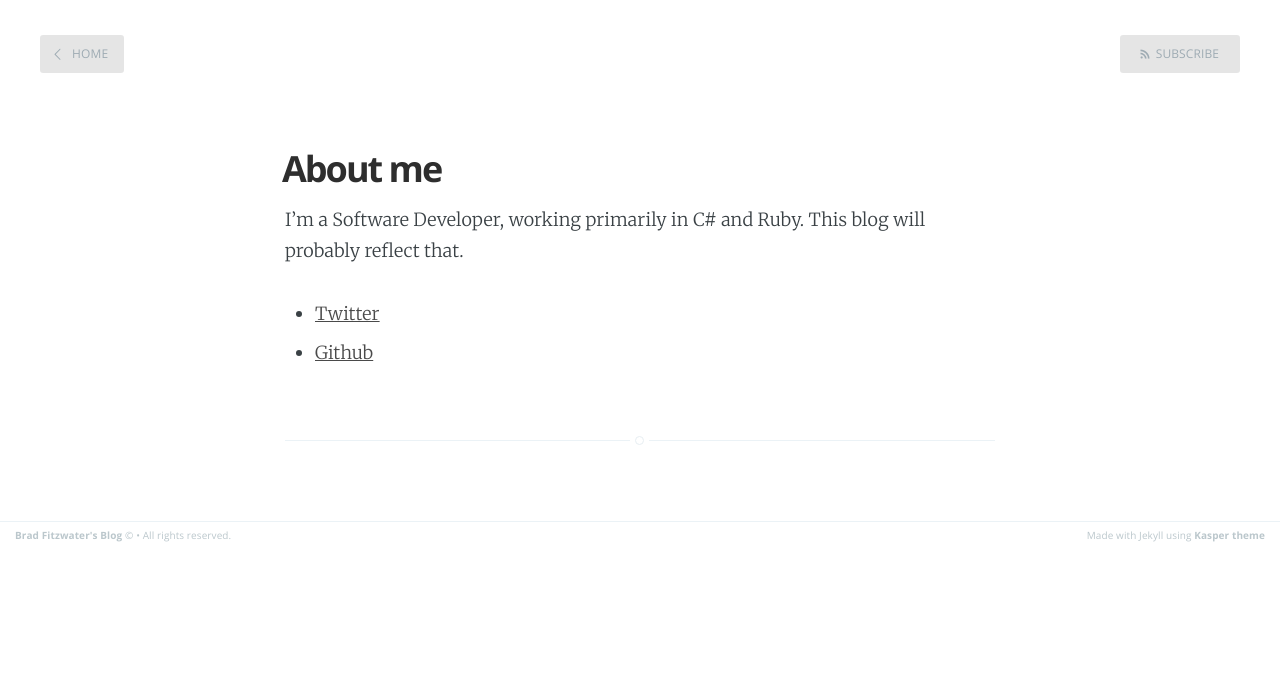
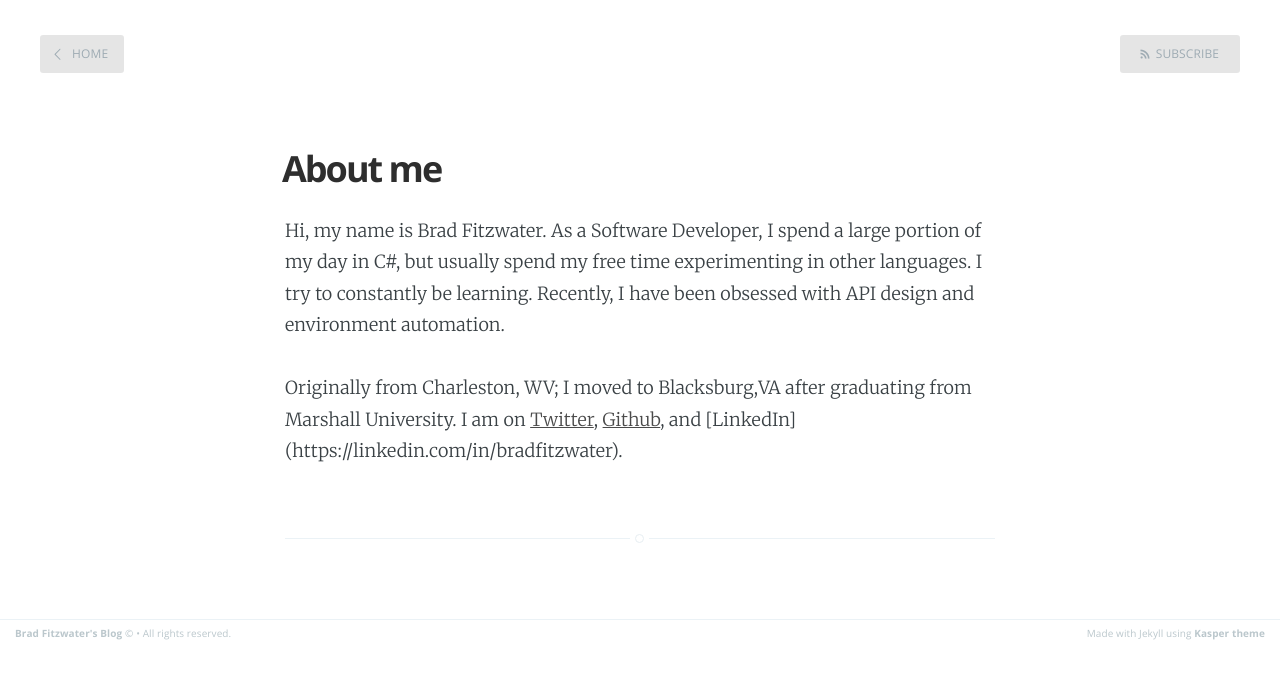
Before and after one commit to brad-f/brad-f.github.com, a Jekyll site: the page built from about.md, in a window 1280 px wide. Shown: the top 679 px of the page. Built offline with Jekyll 4.4.1, drawn with Linux system fonts in a browser that asks for light colours; Markdown is read by kramdown in place of the engine named in the settings.

Commit message:
general cleanup.  about page

```diff
--- a/about.md
+++ b/about.md
@@ -3,7 +3,6 @@ layout: page
 title: About me
 ---
 
-I'm a Software Developer, working primarily in C# and Ruby.  This blog will probably reflect that.
+Hi, my name is Brad Fitzwater.  As a Software Developer, I spend a large portion of my day in C#, but usually spend my free time experimenting in other languages.  I try to constantly be learning.  Recently, I have been obsessed with API design and environment automation.
 
- * [Twitter](https://twitter.com/bradfitzwater)
- * [Github](https://github.com/brad-f)
+Originally from Charleston, WV; I moved to Blacksburg,VA after graduating from Marshall University. I am on [Twitter](https://twitter.com/bradfitzwater), [Github](https://github.com/brad-f), and [LinkedIn] (https://linkedin.com/in/bradfitzwater).
--- a/assets/css/main.scss
+++ b/assets/css/main.scss
@@ -8,6 +8,10 @@
 	display:inline;
 }
 
+.post-title {
+	margin-bottom: 0.7em !important;
+}
+
 // Import partials from `sass_dir` (defaults to `_sass`)
 @import
 	"syntax"
```
Also changed, not shown: _layouts/page.html (+0 -10 lines), .settings/settings.json (added).
